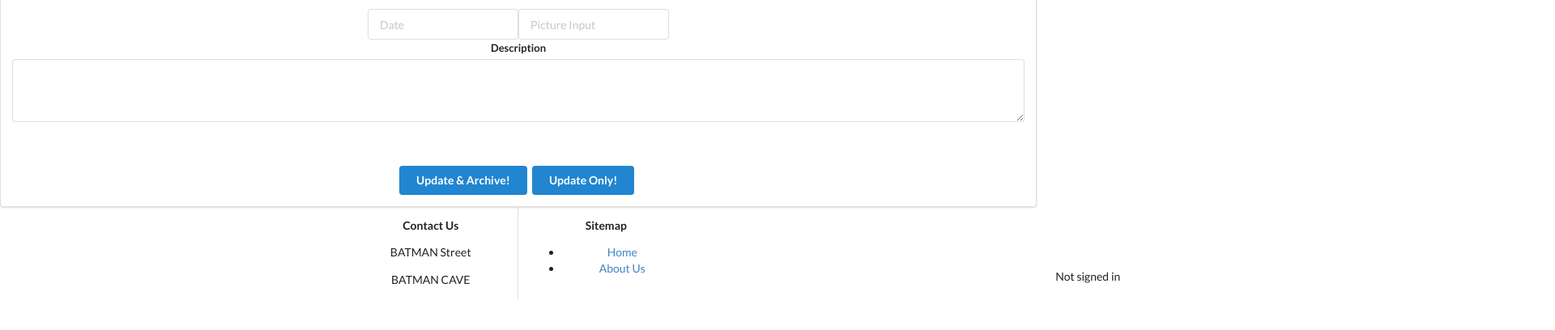
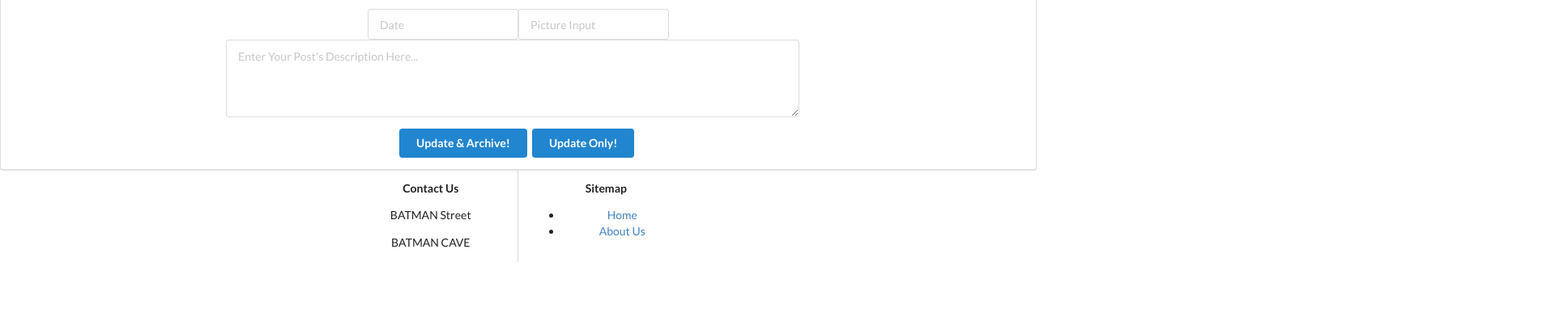
Before and after one commit to saralip/CPSC473NowPages, a plain HTML site: page index.html in a window 1280 px wide. Shown: the part 208-616 px from the top of the page at 81% size, 1920 px wide, since content can reach past the window. Drawn offline with Linux system fonts and the light colour scheme.

Commit message:
fixed minor styling details in index

```diff
--- a/index.html
+++ b/index.html
@@ -29,9 +29,10 @@
                 <input type="text" placeholder="Picture Input">
             </div>
             <div class="ui form">
-                <div class="field">
-                    <label>Description</label>
-                        <textarea rows="3"></textarea><grammarly-btn><div style="z-index: 2; opacity: 1; transform: translate(703.2px, 161.2px);" class="_9b5ef6-textarea_btn _9b5ef6-anonymous _9b5ef6-not_focused" data-grammarly-reactid=".0"><div class="_9b5ef6-transform_wrap" data-grammarly-reactid=".0.0"><div title="Protected by Grammarly" class="_9b5ef6-status" data-grammarly-reactid=".0.0.0">&nbsp;</div></div><span class="_9b5ef6-btn_text" data-grammarly-reactid=".0.1">Not signed in</span></div></grammarly-btn>
+                <div class="inline fields ui grid container centered">
+                    <div class="field ten wide column ">
+                        <textarea rows="4" placeholder="Enter Your Post's Description Here..."></textarea>
+                    </div>
                 </div>
                 <div class="ui blue submit button">
                     Update & Archive!
```
